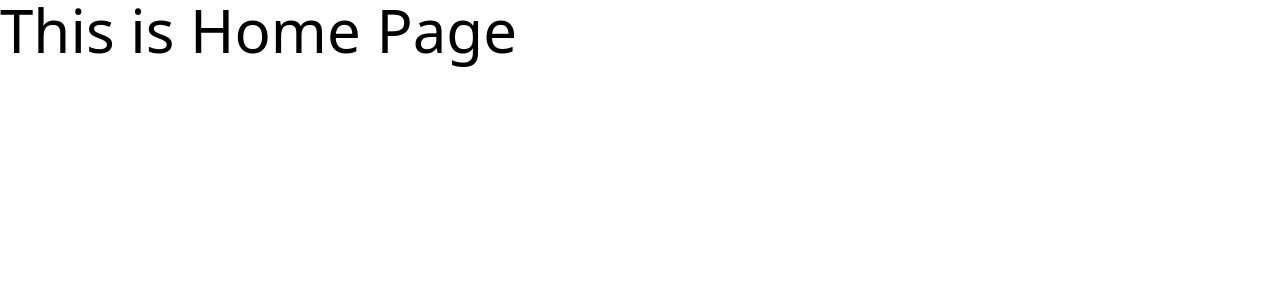
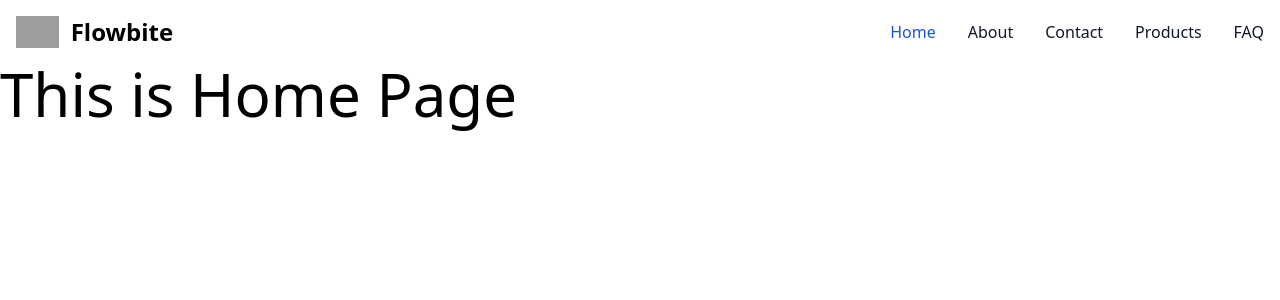
Before and after one commit to mahmoodfoysal/vue-router-learning, a Vue app: page / in a window 1280 px wide. Shown: the top 300 px of the page. Built offline with nearby package versions, Linux system fonts and the light colour scheme; grey boxes are pictures that could not be loaded.

Commit message:
navbar link added

```diff
--- a/src/App.vue
+++ b/src/App.vue
@@ -1,8 +1,9 @@
 <script setup>
-
+import NavBar from './components/NavBar/NavBar.vue';
 </script>
 
 <template>
+  <NavBar></NavBar>
   <router-view></router-view>
 </template>
 
--- a/src/components/NavBar/NavBar.vue
+++ b/src/components/NavBar/NavBar.vue
@@ -22,29 +22,30 @@
                 <ul
                     class="font-medium flex flex-col p-4 md:p-0 mt-4 border border-gray-100 rounded-lg bg-gray-50 md:flex-row md:space-x-8 rtl:space-x-reverse md:mt-0 md:border-0 md:bg-white dark:bg-gray-800 md:dark:bg-gray-900 dark:border-gray-700">
                     <li>
-                        <a href="#"
+                        <router-link to="/"
                             class="block py-2 px-3 text-white bg-blue-700 rounded md:bg-transparent md:text-blue-700 md:p-0 dark:text-white md:dark:text-blue-500"
-                            aria-current="page">Home</a>
+                            aria-current="page">Home</router-link>
                     </li>
                     <li>
-                        <a href="#"
-                            class="block py-2 px-3 text-gray-900 rounded hover:bg-gray-100 md:hover:bg-transparent md:border-0 md:hover:text-blue-700 md:p-0 dark:text-white md:dark:hover:text-blue-500 dark:hover:bg-gray-700 dark:hover:text-white md:dark:hover:bg-transparent">About</a>
+                        <router-link to="/about"
+                            class="block py-2 px-3 text-gray-900 rounded hover:bg-gray-100 md:hover:bg-transparent md:border-0 md:hover:text-blue-700 md:p-0 dark:text-white md:dark:hover:text-blue-500 dark:hover:bg-gray-700 dark:hover:text-white md:dark:hover:bg-transparent">About</router-link>
                     </li>
                     <li>
-                        <a href="#"
-                            class="block py-2 px-3 text-gray-900 rounded hover:bg-gray-100 md:hover:bg-transparent md:border-0 md:hover:text-blue-700 md:p-0 dark:text-white md:dark:hover:text-blue-500 dark:hover:bg-gray-700 dark:hover:text-white md:dark:hover:bg-transparent">Services</a>
+                        <router-link to="/contact"
+                            class="block py-2 px-3 text-gray-900 rounded hover:bg-gray-100 md:hover:bg-transparent md:border-0 md:hover:text-blue-700 md:p-0 dark:text-white md:dark:hover:text-blue-500 dark:hover:bg-gray-700 dark:hover:text-white md:dark:hover:bg-transparent">Contact</router-link>
                     </li>
                     <li>
-                        <a href="#"
-                            class="block py-2 px-3 text-gray-900 rounded hover:bg-gray-100 md:hover:bg-transparent md:border-0 md:hover:text-blue-700 md:p-0 dark:text-white md:dark:hover:text-blue-500 dark:hover:bg-gray-700 dark:hover:text-white md:dark:hover:bg-transparent">Pricing</a>
+                        <router-link to="/products"
+                            class="block py-2 px-3 text-gray-900 rounded hover:bg-gray-100 md:hover:bg-transparent md:border-0 md:hover:text-blue-700 md:p-0 dark:text-white md:dark:hover:text-blue-500 dark:hover:bg-gray-700 dark:hover:text-white md:dark:hover:bg-transparent">Products</router-link>
                     </li>
                     <li>
-                        <a href="#"
-                            class="block py-2 px-3 text-gray-900 rounded hover:bg-gray-100 md:hover:bg-transparent md:border-0 md:hover:text-blue-700 md:p-0 dark:text-white md:dark:hover:text-blue-500 dark:hover:bg-gray-700 dark:hover:text-white md:dark:hover:bg-transparent">Contact</a>
+                        <router-link to="#"
+                            class="block py-2 px-3 text-gray-900 rounded hover:bg-gray-100 md:hover:bg-transparent md:border-0 md:hover:text-blue-700 md:p-0 dark:text-white md:dark:hover:text-blue-500 dark:hover:bg-gray-700 dark:hover:text-white md:dark:hover:bg-transparent">FAQ</router-link>
                     </li>
                 </ul>
             </div>
         </div>
-</nav></template>
+</nav>
+</template>
 
 <style scoped></style>
--- a/tailwind.config.js
+++ b/tailwind.config.js
@@ -4,6 +4,7 @@ export default {
     "./index.html",
     "./src/**/*.{js,ts,jsx,tsx}",
     "./node_modules/flowbite/**/*.js",
+    "./src/**/*.{vue,js,ts,jsx,tsx}",
   ],
   theme: {
     extend: {},
```
Also changed, not shown: src/main.js (+8 -0 lines).
